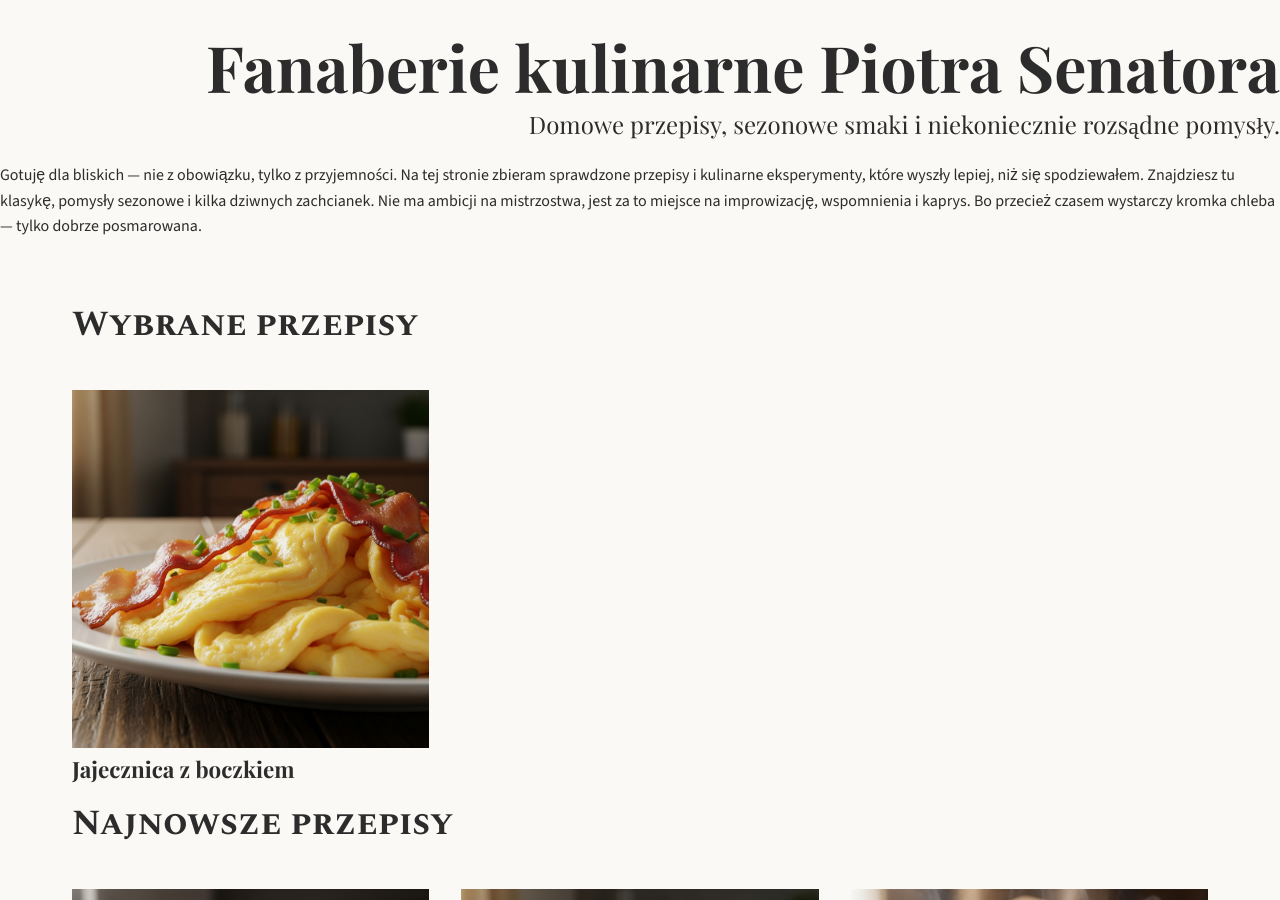
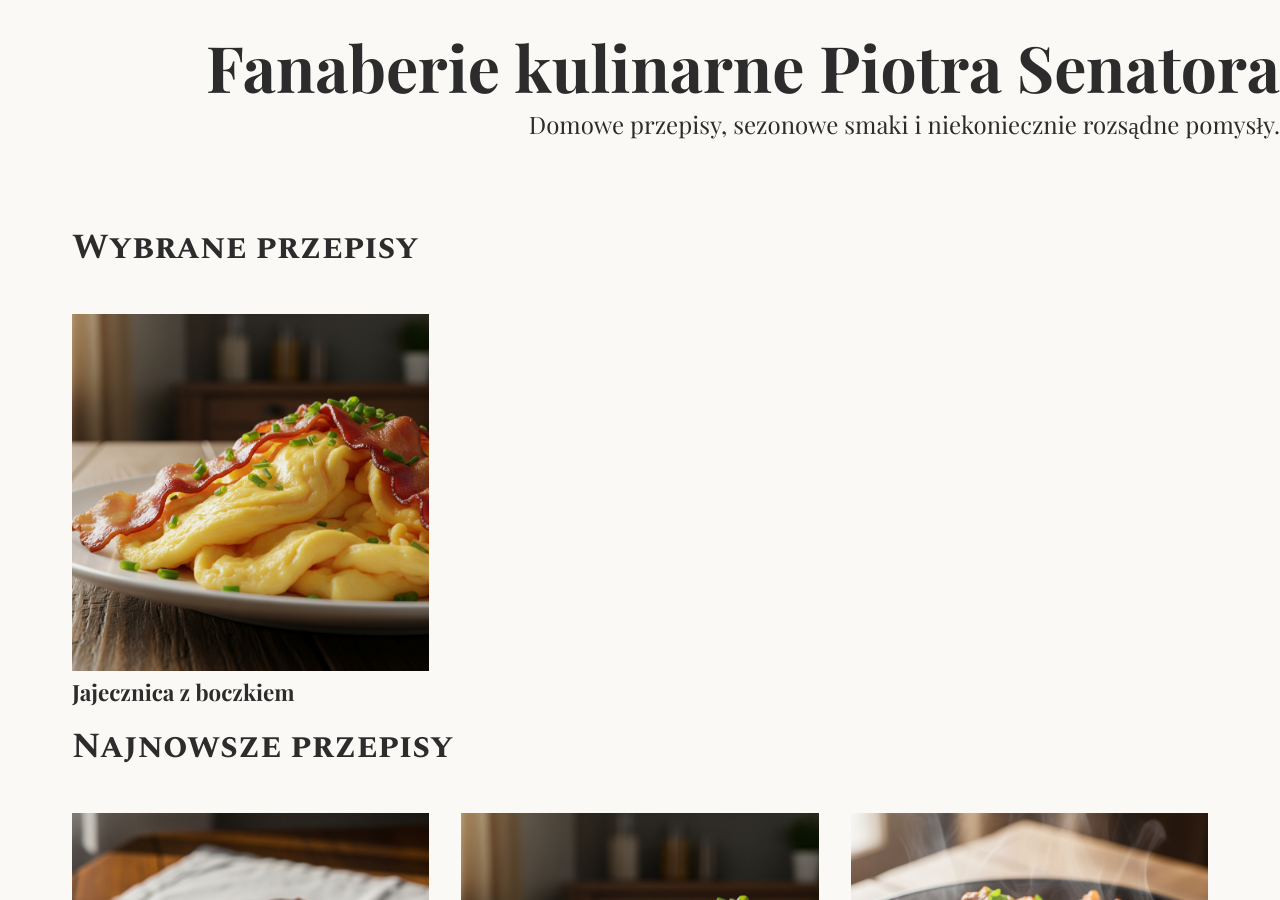
Before and after one commit to piotrsenator/kuchnia, a Jekyll site: the page built from index.html, in a window 1280 px wide and 900 px high. Built offline with Jekyll 4.4.1, drawn with Linux system fonts in a browser that asks for light colours.

Commit message:
Update header.html

```diff
--- a/_includes/header.html
+++ b/_includes/header.html
@@ -2,10 +2,7 @@
     <div class="hero-section">
         <h1 class="site-title">{{ site.title }}</h1>
         <p class="site-subtitle">{{ site.description }}</p>
-        <div class="site-description-short">
-            <p>Gotuję dla bliskich — nie z obowiązku, tylko z przyjemności. Na tej stronie zbieram sprawdzone przepisy i kulinarne eksperymenty, które wyszły lepiej, niż się spodziewałem. Znajdziesz tu klasykę, pomysły sezonowe i kilka dziwnych zachcianek. Nie ma ambicji na mistrzostwa, jest za to miejsce na improwizację, wspomnienia i kaprys. Bo przecież czasem wystarczy kromka chleba — tylko dobrze posmarowana.</p>
         </div>
-    </div>
     <nav class="site-nav">
         </nav>
 </header>
```
